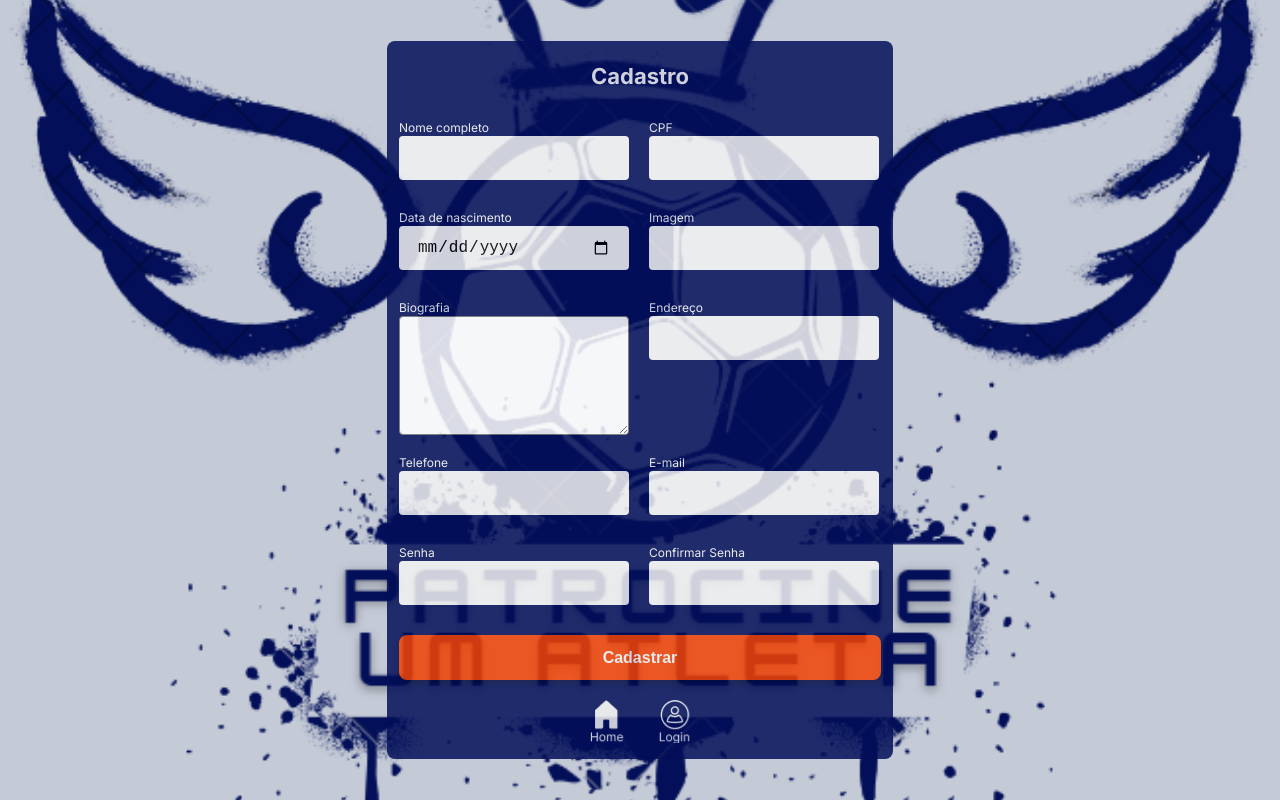
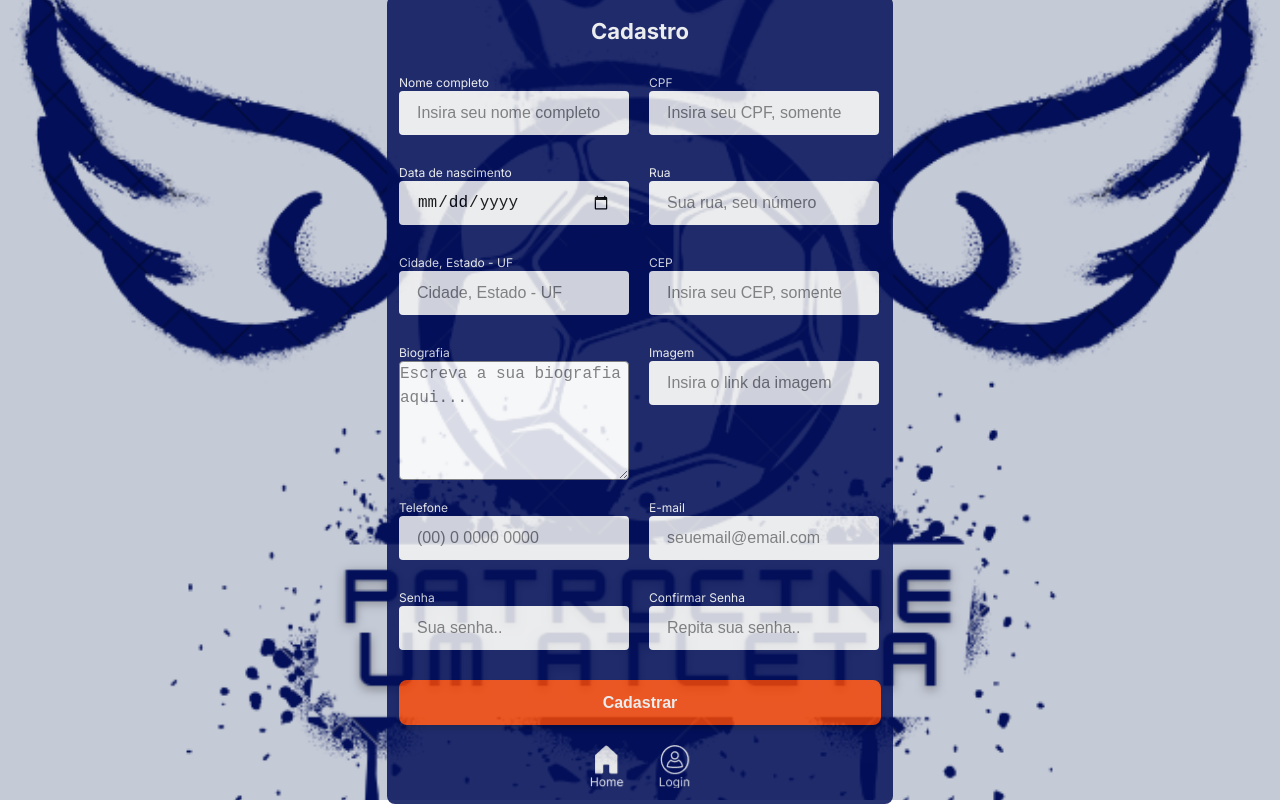
Before and after one commit to m3-grupo3-PatrocineUmAtleta/patrocine-um-atleta, a React (Vite) app: page /register in a window 1280 px wide. Built offline with nearby package versions, Linux system fonts and the light colour scheme.

Commit message:
"feat: add novos inputs, e colocando os placeholders"

```diff
--- a/src/components/Header/index.tsx
+++ b/src/components/Header/index.tsx
@@ -45,14 +45,14 @@ export const Header = ({ isHome }: iHeaderProps) => {
             </div>
             <div className="showDesktop">
               <nav>
-                <Link to={"/"}>Home</Link>
-                <Link to={"/login"}>Sobre</Link>
+                <Link to={"/home"}>Home</Link>
+                <Link to={"/"}>Sobre</Link>
                 <Link to={"/register"}>Instituição</Link>
               </nav>
             </div>
             <div className="showDesktop">
               <nav>
-                <Link to={"/login"}>Login</Link>
+                <Link to={"/"}>Login</Link>
                 <Link to={"/register"}>Cadastre-se</Link>
               </nav>
             </div>
--- a/src/pages/Register/index.tsx
+++ b/src/pages/Register/index.tsx
@@ -13,7 +13,9 @@ import { iRegisterData } from "../../services/userRegister";
 export interface iRegisterFormData {
   name: string;
   cpf: string;
+  street: string;
   address: string;
+  cep: number;
   age: number;
   image: string;
   bio: string;
@@ -47,9 +49,11 @@ export const Register = () => {
       name: data.name,
       cpf: data.cpf,
       age: data.age,
+      street: data.street,
+      address: data.address,
+      cep: data.cep,
       image: data.image,
       bio: data.bio,
-      address: data.address,
       contacts: {
         phoneNumber: data.phoneNumber,
       },
@@ -74,6 +78,7 @@ export const Register = () => {
           required
           message={errors.name?.message}
           valid={isValidating}
+          placeholder="Insira seu nome completo"
         />
         <Input
           type="number"
@@ -82,6 +87,7 @@ export const Register = () => {
           message={errors.cpf?.message}
           register={register("cpf")}
           required
+          placeholder="Insira seu CPF, somente os números"
         />
         <Input
           type="date"
@@ -92,13 +98,35 @@ export const Register = () => {
           message={errors.age?.message}
           valid={isValidating}
         />
+        <Input
+          type="text"
+          id="street"
+          text="Rua"
+          register={register("street")}
+          required
+          message={errors.street?.message}
+          valid={isValidating}
+          placeholder="Sua rua, seu número"
+        />
 
         <Input
-          type="url"
-          id="image"
-          text="Imagem"
-          register={register("image")}
+          type="text"
+          id="address"
+          text="Cidade, Estado - UF"
+          register={register("address")}
           required
+          message={errors.address?.message}
+          valid={isValidating}
+          placeholder="Cidade, Estado - UF"
+        />
+        <Input
+          type="number"
+          id="cep"
+          text="CEP"
+          message={errors.cep?.message}
+          register={register("cep")}
+          required
+          placeholder="Insira seu CEP, somente os números"
         />
         <TextArea
           type="textarea"
@@ -108,15 +136,15 @@ export const Register = () => {
           required
           message={errors.bio?.message}
           valid={isValidating}
+          placeholder="Escreva a sua biografia aqui..."
         />
         <Input
-          type="text"
-          id="address"
-          text="Endereço"
-          register={register("address")}
+          type="url"
+          id="image"
+          text="Imagem"
+          register={register("image")}
           required
-          message={errors.address?.message}
-          valid={isValidating}
+          placeholder="Insira o link da imagem"
         />
         <Input
           type="text"
@@ -126,6 +154,7 @@ export const Register = () => {
           required
           message={errors.phoneNumber?.message}
           valid={isValidating}
+          placeholder="(00) 0 0000 0000"
         />
         <Input
           type="text"
@@ -135,6 +164,7 @@ export const Register = () => {
           required
           message={errors.email?.message}
           valid={isValidating}
+          placeholder="seuemail@email.com"
         />
         <Input
           type="password"
@@ -144,6 +174,7 @@ export const Register = () => {
           required
           message={errors.password?.message}
           valid={isValidating}
+          placeholder="Sua senha.."
         />
         <Input
           type="password"
@@ -153,6 +184,7 @@ export const Register = () => {
           required
           message={errors.confirmPassword?.message}
           valid={isValidating}
+          placeholder="Repita sua senha.."
         />
         <button type="submit" className="headline">
           Cadastrar
--- a/src/pages/Register/schemaRegister.ts
+++ b/src/pages/Register/schemaRegister.ts
@@ -7,9 +7,11 @@ export const SchemaRegister = yup.object().shape({
     .required("Este campo é obrigatótio!")
     .integer("Somente números"),
   age: yup.string().required("Este campo é obrigatótio!"),
+  street: yup.string().required("Este campo é obrigatótio!"),
+  address: yup.string().required("Este campo é obrigatório!"),
+  cep: yup.number().required("Este campo é obrigatório!"),
   image: yup.string(),
   bio: yup.string(),
-  address: yup.string().required("Este campo é obrigatório!"),
   phoneNumber: yup.mixed().required("Este campo é obrigatório!"),
   email: yup
     .string()
--- a/src/services/userRegister.ts
+++ b/src/services/userRegister.ts
@@ -6,8 +6,10 @@ import { api } from "./api";
 export interface iRegisterData {
   name: string;
   cpf: string;
+  age: number;
+  street: string;
   address: string;
-  age: number;
+  cep: number;
   image: string;
   bio: string;
   contacts: {
```
